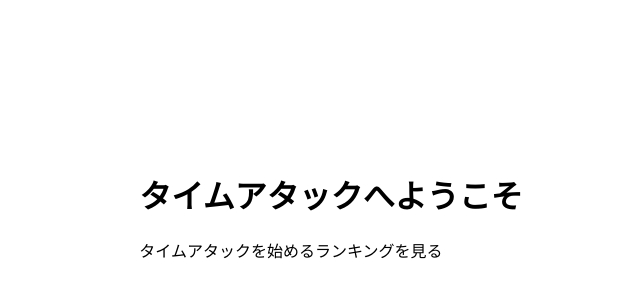
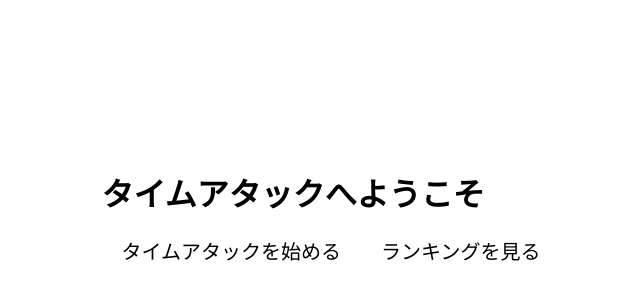
Before and after one commit to nnktm/2025_TimeAttack, a Next.js app: page / in a window 1280 px wide. Shown: the part 194-494 px from the top of the page, without its empty margins (309-949 px from the left). Built offline with nearby package versions, Linux system fonts and the light colour scheme.

Commit message:
データの作成のバックエンドを編集

```diff
--- /dev/null
+++ b/src/app/api/createGameData/route.ts
@@ -0,0 +1,14 @@
+import { prisma } from '@/lib/prisma';
+import { NextResponse } from 'next/server';
+
+export const POST = async () => {
+  const newTime = await prisma.time.create({
+    data: {
+      firstTime: 0,
+      secondTime: 0,
+      thirdTime: 0,
+      sumTime: 0,
+    },
+  });
+  return NextResponse.json({ id: newTime.id }, { status: 200 });
+};
--- a/src/app/page.tsx
+++ b/src/app/page.tsx
@@ -1,14 +1,37 @@
 'use client';
 
+import { useRouter } from 'next/navigation';
+import { useState } from 'react';
 import styles from './page.module.css';
 
 export default function Home() {
+  const [createdGameData, setCreatedGameData] = useState(false);
+  const router = useRouter();
+
+  const createGameData = async () => {
+    if (createdGameData) return;
+    const response = await fetch('/api/createGameData', {
+      method: 'POST',
+      headers: {
+        'Content-Type': 'application/json',
+      },
+      body: JSON.stringify({}),
+    });
+    const data = (await response.json()) as { id: string };
+    void router.push(`/${data.id}/firstChallenge`);
+    setCreatedGameData(true);
+  };
+
   return (
     <div className={styles.container}>
       <div className={styles.content}>
         <h1>タイムアタックへようこそ</h1>
-        <a href="/testChallenge">タイムアタックを始める</a>
-        <a href="/ranking">ランキングを見る</a>
+        <a onClick={createGameData} className={styles.button}>
+          タイムアタックを始める
+        </a>
+        <a href="/ranking" className={styles.button}>
+          ランキングを見る
+        </a>
       </div>
     </div>
   );
```
